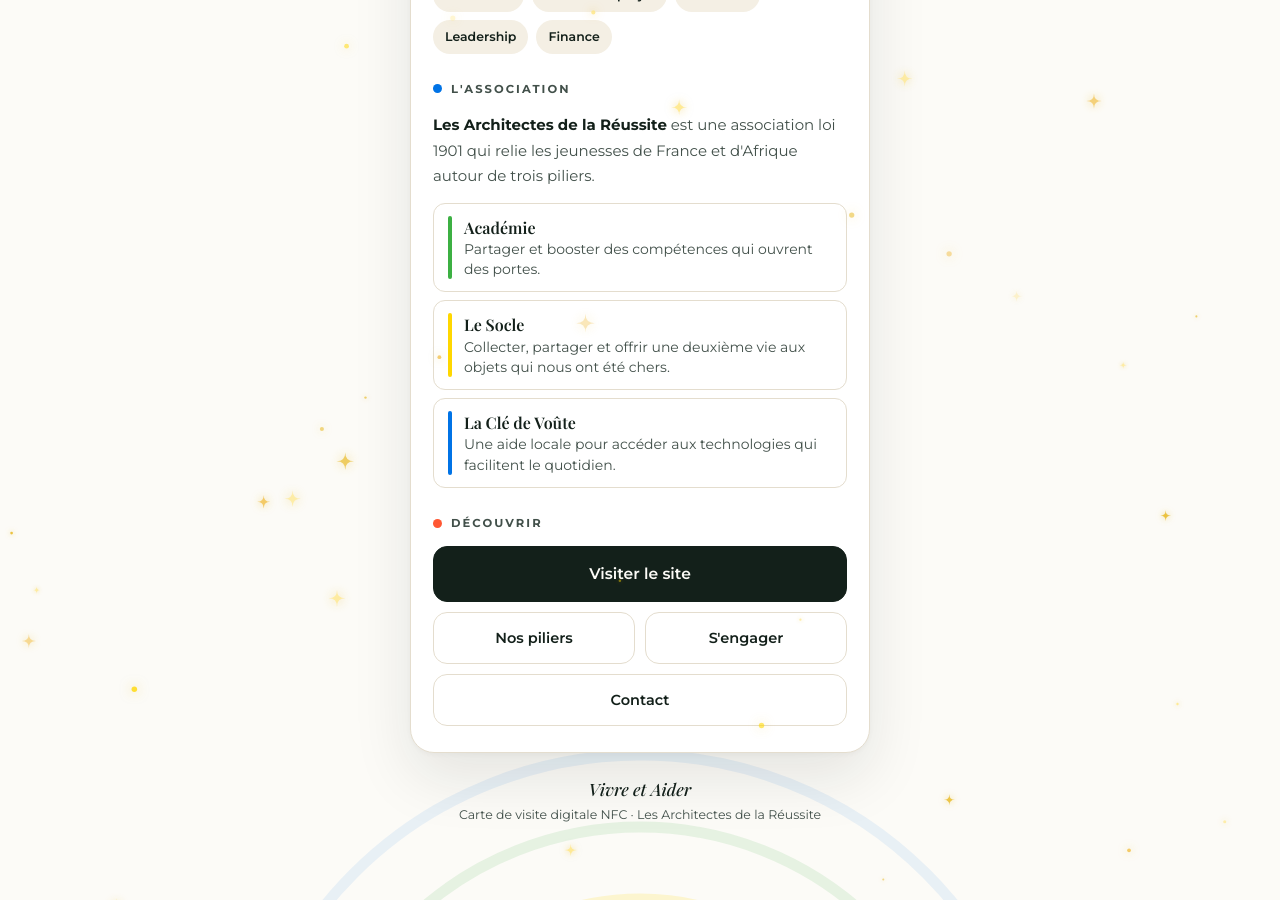
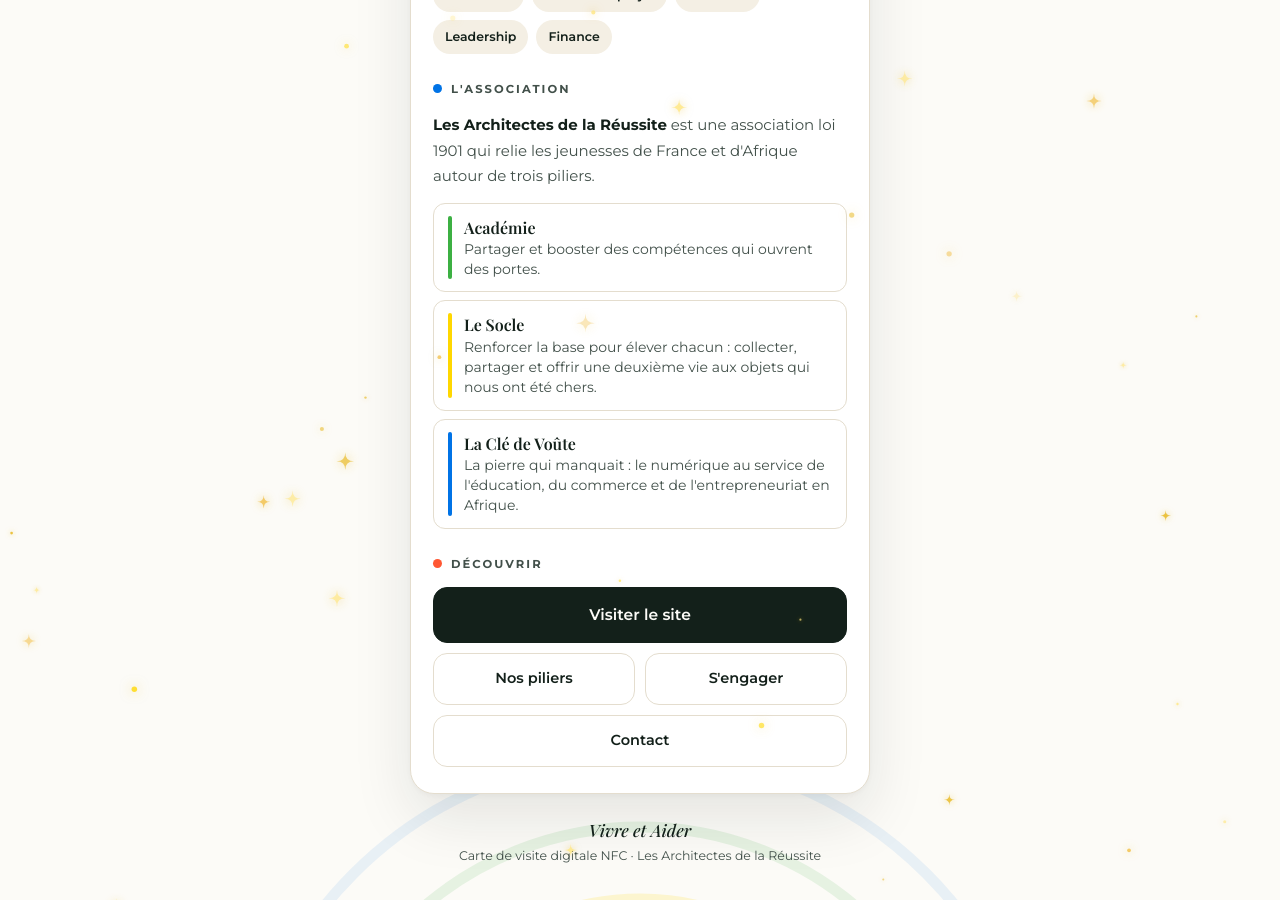
Before and after one commit to Nacimuus/architectes-reussite-site, a Jekyll site: the page carte/nacim-w7iirn/index.html, which Jekyll copies as it is, in a window 1280 px wide and 900 px high, scrolled down 941 px. Built offline with Jekyll 4.4.1, drawn with Linux system fonts in a browser that asks for light colours.

Commit message:
Carte NFC Nacim : descriptions Le Socle et La Clé de Voûte
Co-Authored-By: Claude Opus 5.5 <noreply@anthropic.com>
Claude-Session: https://claude.ai/code/session_019TyHifCVnP857FwxBEC1RT

```diff
--- a/carte/nacim-w7iirn/index.html
+++ b/carte/nacim-w7iirn/index.html
@@ -104,8 +104,8 @@
           <p class="nfc-text"><strong>Les Architectes de la Réussite</strong> est une association loi 1901 qui relie les jeunesses de France et d'Afrique autour de trois piliers.</p>
           <div class="nfc-pillars">
             <div class="nfc-pillar"><span class="bar c-green"></span><span><b>Académie</b>Partager et booster des compétences qui ouvrent des portes.</span></div>
-            <div class="nfc-pillar"><span class="bar c-gold"></span><span><b>Le Socle</b>Collecter, partager et offrir une deuxième vie aux objets qui nous ont été chers.</span></div>
-            <div class="nfc-pillar"><span class="bar c-blue"></span><span><b>La Clé de Voûte</b>Une aide locale pour accéder aux technologies qui facilitent le quotidien.</span></div>
+            <div class="nfc-pillar"><span class="bar c-gold"></span><span><b>Le Socle</b>Renforcer la base pour élever chacun : collecter, partager et offrir une deuxième vie aux objets qui nous ont été chers.</span></div>
+            <div class="nfc-pillar"><span class="bar c-blue"></span><span><b>La Clé de Voûte</b>La pierre qui manquait : le numérique au service de l'éducation, du commerce et de l'entrepreneuriat en Afrique.</span></div>
           </div>
         </section>
 
```
